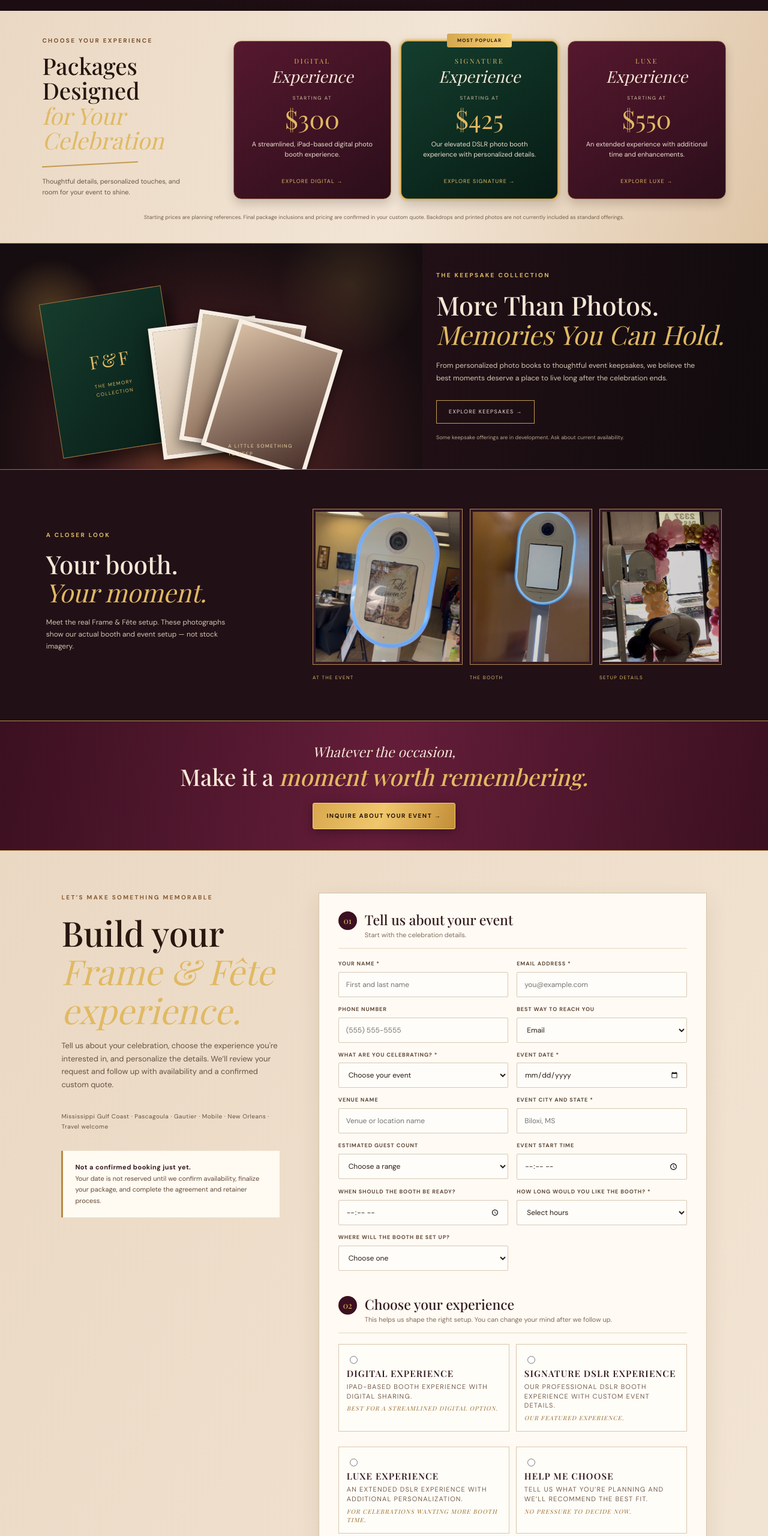
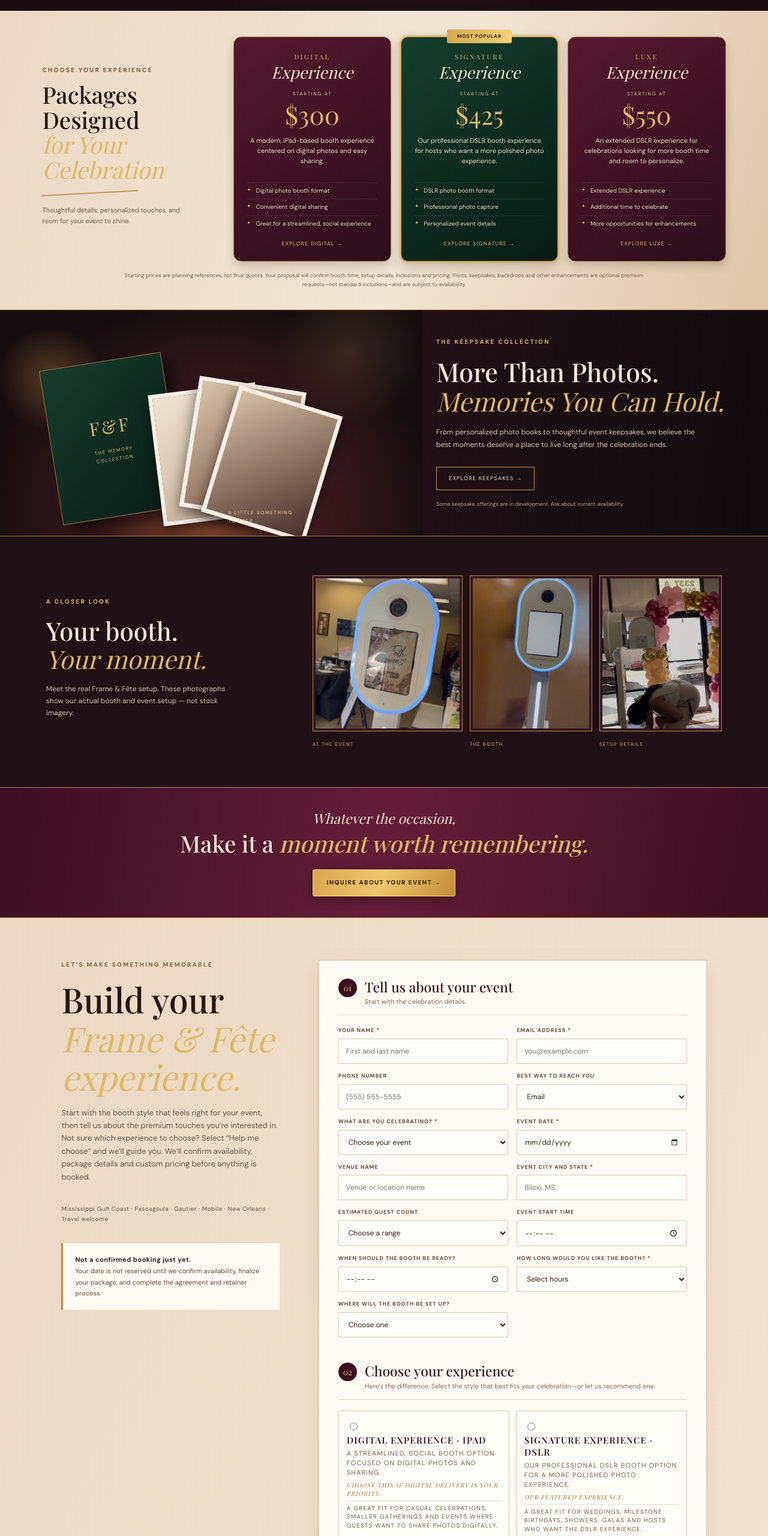
Before and after one commit to frameandfetephotobooth-MS/Frame-F-te, a plain HTML site: page index.html in a window 1280 px wide. Shown: the part 996-3556 px from the top of the page at 60% size. Drawn offline with nearby package versions, Linux system fonts and the light colour scheme; a web font is replaced by a local one.

Commit message:
Add files via upload

```diff
--- a/index.html
+++ b/index.html
@@ -52,10 +52,10 @@
     </section>
     <section class="packages" id="packages">
       <div class="package-intro"><p class="eyebrow">CHOOSE YOUR EXPERIENCE</p><h2>Packages Designed<br><em>for Your Celebration</em></h2><div class="gold-rule"></div><p>Thoughtful details, personalized touches, and room for your event to shine.</p></div>
-      <article class="package-card"><p class="package-type">DIGITAL</p><h3>Experience</h3><small>STARTING AT</small><strong>$300</strong><span>A streamlined, iPad-based digital photo booth experience.</span><a href="#inquire">EXPLORE DIGITAL →</a></article>
-      <article class="package-card signature"><label>MOST POPULAR</label><p class="package-type">SIGNATURE</p><h3>Experience</h3><small>STARTING AT</small><strong>$425</strong><span>Our elevated DSLR photo booth experience with personalized details.</span><a href="#inquire">EXPLORE SIGNATURE →</a></article>
-      <article class="package-card"><p class="package-type">LUXE</p><h3>Experience</h3><small>STARTING AT</small><strong>$550</strong><span>An extended experience with additional time and enhancements.</span><a href="#inquire">EXPLORE LUXE →</a></article>
-      <p class="package-note">Starting prices are planning references. Final package inclusions and pricing are confirmed in your custom quote. Backdrops and printed photos are not currently included as standard offerings.</p>
+      <article class="package-card"><p class="package-type">DIGITAL</p><h3>Experience</h3><small>STARTING AT</small><strong>$300</strong><span class="package-summary">A modern, iPad-based booth experience centered on digital photos and easy sharing.</span><ul class="package-details"><li>Digital photo booth format</li><li>Convenient digital sharing</li><li>Great for a streamlined, social experience</li></ul><a href="#inquire">EXPLORE DIGITAL →</a></article>
+      <article class="package-card signature"><label>MOST POPULAR</label><p class="package-type">SIGNATURE</p><h3>Experience</h3><small>STARTING AT</small><strong>$425</strong><span class="package-summary">Our professional DSLR booth experience for hosts who want a more polished photo experience.</span><ul class="package-details"><li>DSLR photo booth format</li><li>Professional photo capture</li><li>Personalized event details</li></ul><a href="#inquire">EXPLORE SIGNATURE →</a></article>
+      <article class="package-card"><p class="package-type">LUXE</p><h3>Experience</h3><small>STARTING AT</small><strong>$550</strong><span class="package-summary">An extended DSLR experience for celebrations looking for more booth time and room to personalize.</span><ul class="package-details"><li>Extended DSLR experience</li><li>Additional time to celebrate</li><li>More opportunities for enhancements</li></ul><a href="#inquire">EXPLORE LUXE →</a></article>
+      <p class="package-note">Starting prices are planning references, not final quotes. Your proposal will confirm booth time, setup details, inclusions and pricing. Prints, keepsakes, backdrops and other enhancements are optional premium requests—not standard inclusions—and are subject to availability.</p>
     </section>
     <section class="keepsake" id="keepsakes">
       <div class="keepsake-artwork"><div class="book-mock"><span>F&F</span><small>THE MEMORY<br>COLLECTION</small></div><div class="print-stack"><i></i><i></i><i></i></div><div class="keepsake-caption">A LITTLE SOMETHING<br>TO KEEP</div></div>
@@ -70,7 +70,7 @@
   <div class="inquire-copy">
     <p class="eyebrow">LET’S MAKE SOMETHING MEMORABLE</p>
     <h2>Build your<br><em>Frame & Fête experience.</em></h2>
-    <p>Tell us about your celebration, choose the experience you're interested in, and personalize the details. We’ll review your request and follow up with availability and a confirmed custom quote.</p>
+    <p>Start with the booth style that feels right for your event, then tell us about the premium touches you’re interested in. Not sure which experience to choose? Select “Help me choose” and we’ll guide you. We’ll confirm availability, package details and custom pricing before anything is booked.</p>
     <p class="service-area">Mississippi Gulf Coast · Pascagoula · Gautier · Mobile · New Orleans · Travel welcome</p>
     <div class="booking-note"><strong>Not a confirmed booking just yet.</strong><br>Your date is not reserved until we confirm availability, finalize your package, and complete the agreement and retainer process.</div>
   </div>
@@ -91,21 +91,33 @@
       <label>How long would you like the booth? *<select name="duration" required><option value="">Select hours</option><option>2 hours</option><option>3 hours</option><option>4 hours</option><option>5 hours</option><option>6+ hours — let's discuss</option><option>Not sure — help me decide</option></select></label>
       <label>Where will the booth be set up?<select name="setting"><option value="">Choose one</option><option>Indoors</option><option>Outdoors / covered</option><option>Outdoors / open air</option><option>Not sure yet</option></select></label>
     </div>
-    <div class="builder-heading builder-heading-spaced"><span>02</span><div><h3>Choose your experience</h3><p>This helps us shape the right setup. You can change your mind after we follow up.</p></div></div>
+    <div class="builder-heading builder-heading-spaced"><span>02</span><div><h3>Choose your experience</h3><p>Here’s the difference. Select the style that best fits your celebration—or let us recommend one.</p></div></div>
     <div class="experience-options">
-      <label class="experience-choice"><input type="radio" name="package" value="Digital Experience (iPad)" required><span class="choice-content"><b>Digital Experience</b><small>iPad-based booth experience with digital sharing.</small><em>Best for a streamlined digital option.</em></span></label>
-      <label class="experience-choice featured-choice"><input type="radio" name="package" value="Signature DSLR Experience"><span class="choice-content"><b>Signature DSLR Experience</b><small>Our professional DSLR booth experience with custom event details.</small><em>Our featured experience.</em></span></label>
-      <label class="experience-choice"><input type="radio" name="package" value="Luxe Extended DSLR Experience"><span class="choice-content"><b>Luxe Experience</b><small>An extended DSLR experience with additional personalization.</small><em>For celebrations wanting more booth time.</em></span></label>
-      <label class="experience-choice"><input type="radio" name="package" value="Help me choose"><span class="choice-content"><b>Help me choose</b><small>Tell us what you’re planning and we’ll recommend the best fit.</small><em>No pressure to decide now.</em></span></label>
+      <label class="experience-choice"><input type="radio" name="package" value="Digital Experience (iPad)" required><span class="choice-content"><b>Digital Experience · iPad</b><small>A streamlined, social booth option focused on digital photos and sharing.</small><em>Choose this if digital delivery is your priority.</em><small class="choice-fit">A great fit for casual celebrations, smaller gatherings and events where guests want to share photos digitally.</small></span></label>
+      <label class="experience-choice featured-choice"><input type="radio" name="package" value="Signature DSLR Experience"><span class="choice-content"><b>Signature Experience · DSLR</b><small>Our professional DSLR booth option for a more polished photo experience.</small><em>Our featured experience.</em><small class="choice-fit">A great fit for weddings, milestone birthdays, showers, galas and hosts who want the DSLR experience.</small></span></label>
+      <label class="experience-choice"><input type="radio" name="package" value="Luxe Extended DSLR Experience"><span class="choice-content"><b>Luxe Experience · Extended DSLR</b><small>An extended DSLR experience with more time for guests to enjoy the booth.</small><em>For events wanting a longer booth experience.</em><small class="choice-fit">A great fit for larger celebrations, longer receptions and events with a full schedule of festivities.</small></span></label>
+      <label class="experience-choice"><input type="radio" name="package" value="Help me choose"><span class="choice-content"><b>Help me choose</b><small>Share your event details and we’ll help you find the right fit.</small><em>You do not need to decide today.</em><small class="choice-fit">Choose this if you’re comparing options or want a recommendation based on your event, guest count and budget.</small></span></label>
     </div>
-    <div class="builder-heading builder-heading-spaced"><span>03</span><div><h3>Make it yours</h3><p>Select anything you’d like us to consider. We’ll confirm availability and pricing.</p></div></div>
+    <div class="builder-heading builder-heading-spaced"><span>03</span><div><h3>Add the finishing touches</h3><p>These are optional premium requests. Check anything you’d like quoted—nothing is automatically added or charged.</p></div></div>
+    <p class="addon-category">PHOTO & DIGITAL ENHANCEMENTS</p>
     <div class="addon-grid">
-      <label><input type="checkbox" name="enhancements" value="Custom event photo overlay"><span><b>Custom event photo overlay</b><small>A design personalized for your celebration.</small></span></label>
-      <label><input type="checkbox" name="enhancements" value="Personalized welcome screen"><span><b>Personalized welcome screen</b><small>A branded opening screen for your guests.</small></span></label>
-      <label><input type="checkbox" name="enhancements" value="GIFs / boomerangs"><span><b>GIFs / boomerangs</b><small>Add motion and extra fun to the experience.</small></span></label>
-      <label><input type="checkbox" name="enhancements" value="Custom start screen / event branding"><span><b>Additional event branding</b><small>Coordinated visual details for your event.</small></span></label>
-      <label><input type="checkbox" name="enhancements" value="Keepsake photo book inquiry"><span><b>Keepsake photo book inquiry</b><small>Ask about current and upcoming keepsake options.</small></span></label>
-      <label><input type="checkbox" name="enhancements" value="Travel / out-of-area event"><span><b>Travel / out-of-area event</b><small>Let’s discuss travel needs for your location.</small></span></label>
+      <label><input type="checkbox" name="enhancements" value="Custom event photo overlay"><span><b>Custom event photo overlay</b><small>A personalized frame or design on the digital photos.</small></span></label>
+      <label><input type="checkbox" name="enhancements" value="Personalized welcome screen"><span><b>Personalized welcome screen</b><small>A custom welcome moment for guests at the booth.</small></span></label>
+      <label><input type="checkbox" name="enhancements" value="GIFs / boomerangs"><span><b>GIFs & boomerangs</b><small>Add motion and playful digital captures, where supported.</small></span></label>
+      <label><input type="checkbox" name="enhancements" value="Additional event branding"><span><b>Additional event branding</b><small>Coordinated names, colors or event details across the experience.</small></span></label>
+    </div>
+    <p class="addon-category addon-category-spaced">PREMIUM PRINTS & KEEPSAKES</p>
+    <div class="addon-grid">
+      <label><input type="checkbox" name="enhancements" value="On-site photo prints inquiry"><span><b>On-site photo prints</b><small>Ask about printed photos for guests to take home. Premium option; availability and pricing to be confirmed.</small></span></label>
+      <label><input type="checkbox" name="enhancements" value="Custom photo strip prints inquiry"><span><b>Custom photo strip prints</b><small>Printed photo strips with a design made for your event. Premium option; quote required.</small></span></label>
+      <label><input type="checkbox" name="enhancements" value="Keepsake photo book / guest book inquiry"><span><b>Keepsake photo book or guest book</b><small>A keepsake concept to collect photos and memories from the celebration. Ask about options.</small></span></label>
+      <label><input type="checkbox" name="enhancements" value="Personalized keepsake favor inquiry"><span><b>Personalized keepsake favors</b><small>Ask about take-home keepsake ideas for your guests. Options subject to availability.</small></span></label>
+    </div>
+    <p class="addon-category addon-category-spaced">EVENT ENHANCEMENTS</p>
+    <div class="addon-grid">
+      <label><input type="checkbox" name="enhancements" value="Custom backdrop or backdrop styling inquiry"><span><b>Custom backdrop or styling</b><small>Tell us the look you have in mind. Sourcing, setup and pricing are confirmed separately.</small></span></label>
+      <label><input type="checkbox" name="enhancements" value="Additional booth time"><span><b>Additional booth time</b><small>Ask about extending the experience beyond the selected duration.</small></span></label>
+      <label><input type="checkbox" name="enhancements" value="Travel / out-of-area event"><span><b>Travel / out-of-area event</b><small>For events outside our usual service area; travel details quoted separately.</small></span></label>
     </div>
     <label class="full-label">Anything else we should know?<textarea name="details" rows="4" placeholder="Theme, colors, venue logistics, special requests, inspiration, or questions..."></textarea></label>
     <label class="consent-check"><input type="checkbox" name="understands_confirmation" required><span>I understand this is an inquiry and package request, not a confirmed reservation. Frame & Fête will follow up to confirm availability, details, pricing, and booking steps.</span></label>
--- a/styles.css
+++ b/styles.css
@@ -57,3 +57,20 @@
 .brand-logo img{width:100%;height:100%;object-fit:contain}
 @media(max-width:1000px){.header{grid-template-columns:1fr 210px 1fr}.brand-logo{width:210px;height:105px}}
 @media(max-width:680px){.header{height:74px;display:flex}.brand-logo{width:170px;height:85px;margin-top:0}.nav{top:74px}.nav-left{top:74px}.nav-right{top:256px}}
+
+/* Clear package comparisons and premium add-on inquiry groups */
+.package-card{min-height:335px;justify-content:flex-start}
+.package-card .package-summary{font-size:11px;line-height:1.55;min-height:68px;color:#eaded0}
+.package-details{list-style:none;text-align:left;padding:0;margin:10px 0 0;width:100%;font:10px/1.65 var(--sans);color:#e8d8c7}
+.package-details li{padding:5px 0 5px 15px;position:relative;border-top:1px solid #ffffff18}
+.package-details li:before{content:"✦";position:absolute;left:0;color:var(--gold2);font-size:8px}
+.package-card>a{margin-top:auto}
+.package-note{line-height:1.6;max-width:900px;margin:0 auto}
+.choice-fit{display:block!important;padding-top:5px;border-top:1px solid #e9ddcc;font:10px/1.45 var(--sans)!important;color:#6f5a49!important}
+.experience-choice{min-height:160px}
+.addon-category{font:700 9px var(--sans);letter-spacing:.18em;color:#8c642e;margin:18px 0 9px}
+.addon-category-spaced{margin-top:25px}
+.addon-grid label{min-height:88px}
+.addon-grid label:has(input:checked){border-color:#a77b37;background:#f8efdf;box-shadow:0 0 0 1px #c49a5022}
+@media(max-width:1000px){.package-card{min-height:310px}}
+@media(max-width:680px){.package-card{min-height:0}.package-card .package-summary{min-height:0}.experience-choice{min-height:0}.addon-grid label{min-height:0}}
```
